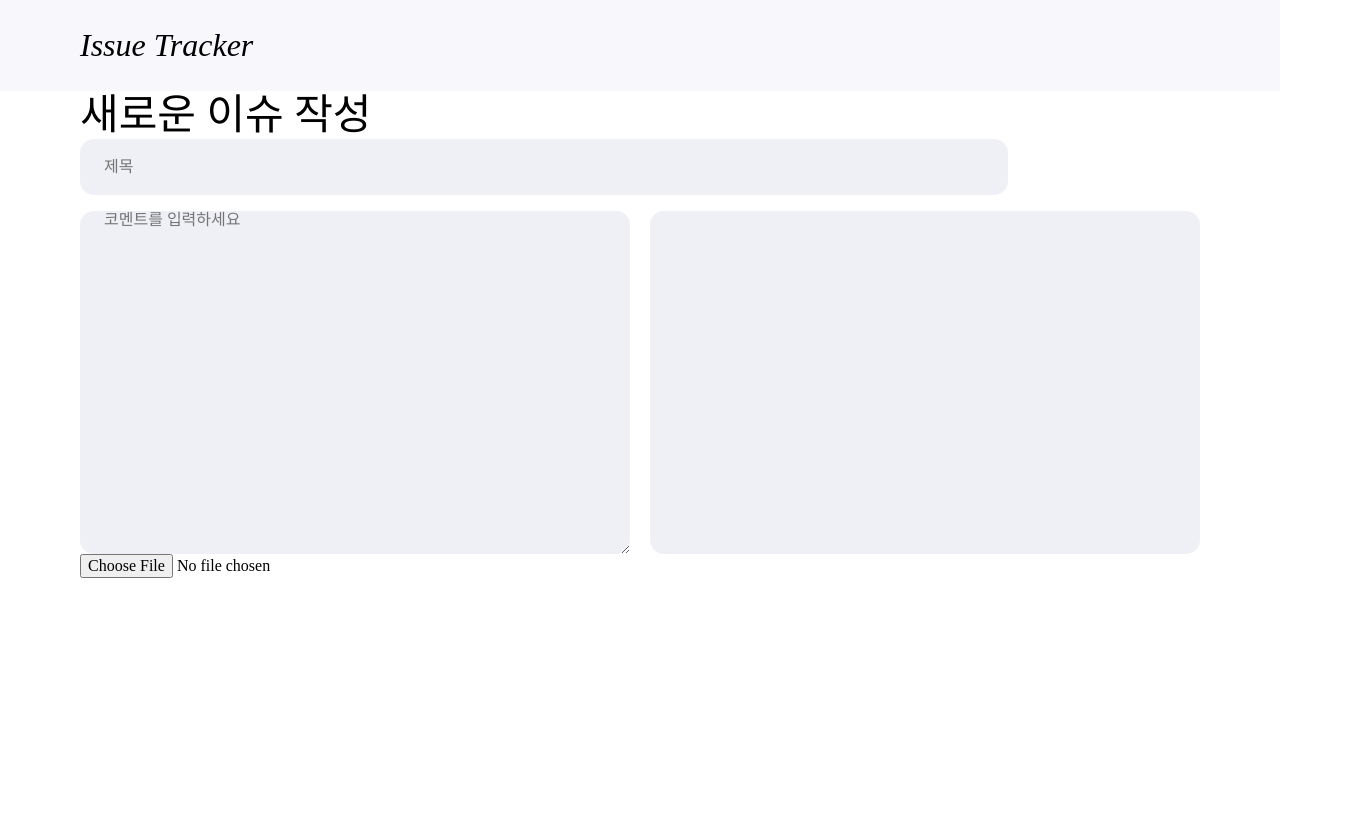
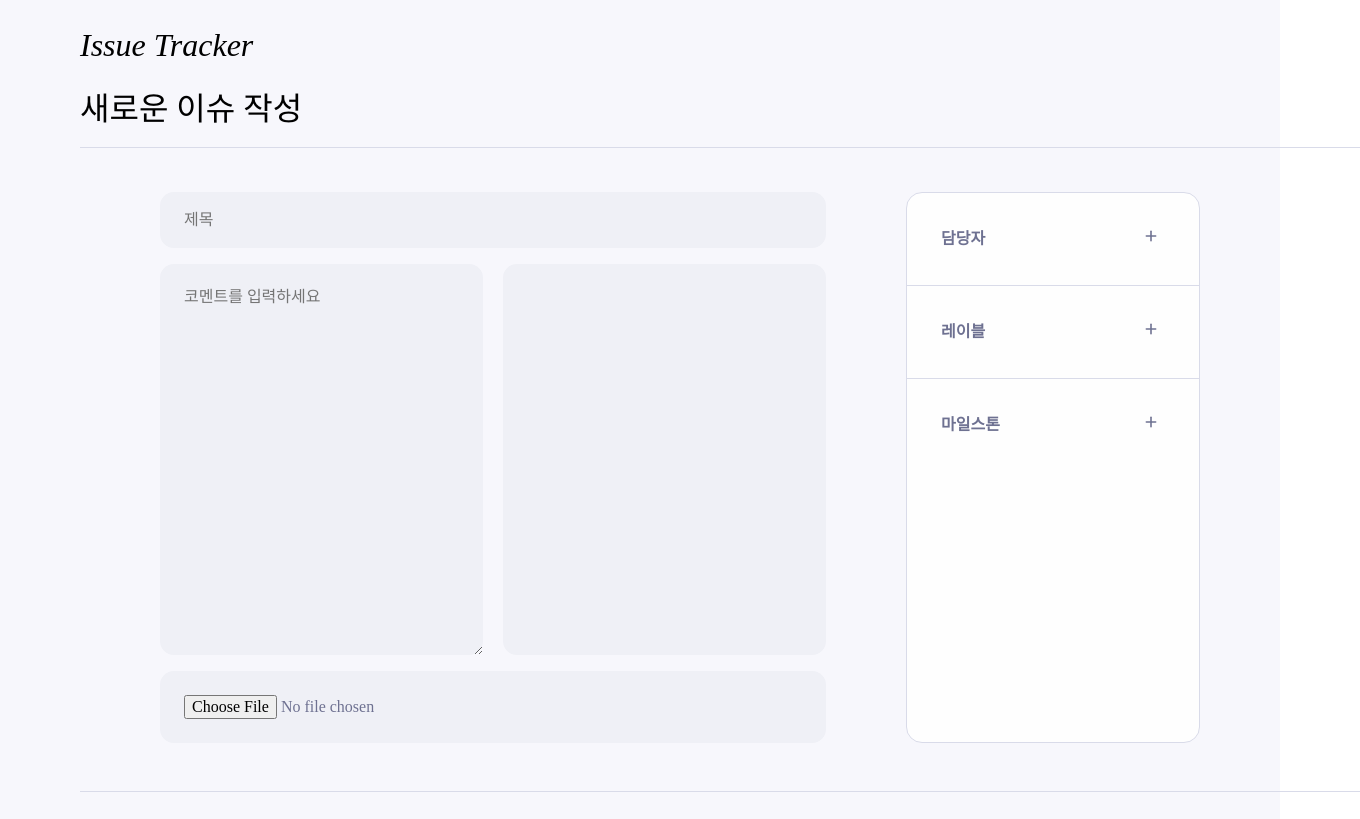
Before and after one commit to codesquad-members-2021/issue-tracker, a React (Create React App) app in the folder frontend/: page / in a window 1280 px wide. Shown: the top 819 px of the page, 1360 px wide, since content can reach past the window. Built offline with nearby package versions, Linux system fonts and the light colour scheme.

Commit message:
add :  AddIssuePage 추가 UI 구현

```diff
--- a/frontend/src/App.css
+++ b/frontend/src/App.css
@@ -10,7 +10,7 @@ a {
 }
 
 :root {
-  --TitleFontSize: 4.2rem;
+  --TitleFontSize: 3.2rem;
 }
 body {
   min-width: 1046px;
--- /dev/null
+++ b/frontend/src/components/common/icons/plus.tsx
@@ -0,0 +1,12 @@
+import React from 'react'
+
+const Plus = () => {
+  return (
+    <svg width="16" height="16" viewBox="0 0 16 16" fill="none" xmlns="http://www.w3.org/2000/svg">
+    <path d="M8 3.3335V12.6668" stroke="#6E7191" stroke-width="1.6" stroke-linecap="round" stroke-linejoin="round"/>
+    <path d="M3.33337 8H12.6667" stroke="#6E7191" stroke-width="1.6" stroke-linecap="round" stroke-linejoin="round"/>
+    </svg>
+  )
+}
+
+export default Plus;
--- a/frontend/src/pages/AddIssuePage.tsx
+++ b/frontend/src/pages/AddIssuePage.tsx
@@ -1,6 +1,7 @@
 import styled from 'styled-components';
 import { useEffect, useState, useRef } from 'react'
 import ResponsiveLayout from '../components/common/ResponsiveLayout';
+import Plus from '../components/common/icons/plus';
 
 const AddIssuePage = () => {
   const [lastPressedKey, setLastPressedKey] = useState<any>();
@@ -8,16 +9,18 @@ const AddIssuePage = () => {
   const [textBlock, setTextBlock] = useState<any>({});
   const $OutputTextBox = useRef<any>()
 
-
   useEffect(() => {
     console.log("textBlock", textBlock);
   })
 
   useEffect(() => {
     $OutputTextBox.current.innerHTML = "";
+    let template = '';
     accumulateLetters.forEach((block) => {
-      $OutputTextBox.current.insertAdjacentHTML("beforeend", block.tag);
+      // $OutputTextBox.current.insertAdjacentHTML("beforeend", block.tag);
+      template += block.tag;
     });
+    $OutputTextBox.current.innerHTML = template;
 
   }, [accumulateLetters?.slice(-1)[0]])
 
@@ -83,12 +86,17 @@ const AddIssuePage = () => {
 
   return (
     <AddIssueLayout>
+      <TitleBlock>
+        <AddIssueTitle>새로운 이슈 작성</AddIssueTitle>
+      </TitleBlock>
+      <ProfilePictureBlock>
+
+      </ProfilePictureBlock>
+      <ContentBlock>
         <InputLayer>
-        <AddIssueTitle>새로운 이슈 작성</AddIssueTitle>
           <TitleInput type={"text"} placeholder={"제목"} />
           <CommentLayer>
             <CommentInput
-            // type={"text"}
               placeholder={"코멘트를 입력하세요"}
               onKeyDown={handleKeyDownEvent}
             />
@@ -96,17 +104,74 @@ const AddIssuePage = () => {
               {/* {textBlock.contents} */}
             </CommentOutput>
           </CommentLayer>
+          <AddFileLayer>
             <AddFile type={"file"}/>
+          </AddFileLayer>
         </InputLayer>
+        <OptionBlock>
+          <OptionLayer>
+            <div>담당자</div>
+            <button><Plus/></button>
+          </OptionLayer>
+          <OptionLayer>
+            <div>레이블</div>
+            <button><Plus/></button>
+          </OptionLayer>
+          <OptionLayer>
+            <div>마일스톤</div>
+            <button><Plus/></button>
+          </OptionLayer>
+        </OptionBlock>
+      </ContentBlock>
+      <UploadButton>완료</UploadButton>
     </AddIssueLayout>
   )
 }
 
-const AddIssueLayout = styled.div`
+const AddIssueLayout = styled(ResponsiveLayout)`
+  background-color: #F7F7FC;
+
+  display: flex;
+  flex-direction: column;
+
   width: 100%;
+  height: 100vh;
+  position: relative;
 `
+const TitleBlock = styled.div`
+`
+
+const ProfilePictureBlock = styled.div``
+
+const ContentBlock = styled.div`
+  display: flex;
+  margin-top: 3.2rem;
+
+  &::after {
+    content: "";
+    position: absolute;
+    background-color: #D9DBE9;
+    height: 1px;
+    width: 128rem;
+    top: 70rem;
+    left: 8rem;
+  }
+`
+
 const AddIssueTitle = styled.div`
   font-size: var(--TitleFontSize);
+  width: 100%;
+  margin-bottom: 3.2rem;
+
+  &::after {
+    content: "";
+    position: absolute;
+    background-color: #D9DBE9;
+    height: 1px;
+    width: 128rem;
+    top: 5.6rem;
+    left: 8rem;
+  }
 `
 const InputLayer = styled(ResponsiveLayout)`
   width: 100%;
@@ -115,8 +180,6 @@ const InputLayer = styled(ResponsiveLayout)`
   padding: 0 80px;
 `
 const TitleInput = styled.input`
-
-  width: 88rem;
   height: 5.6rem;
   margin-bottom: 1.6rem;
   border-radius: 1.4rem;
@@ -127,6 +190,15 @@ const TitleInput = styled.input`
 
 const CommentLayer = styled.div`
   display: flex;
+  margin-bottom: 1.6rem;
+`
+
+const AddFileLayer = styled.div`
+  border-radius: 1.4rem;
+  background-color: #EFF0F6;
+  border: none;
+  padding: 2.4rem;
+  color: #6E7191;
 `
 
 const CommentInput = styled.textarea`
@@ -135,7 +207,7 @@ const CommentInput = styled.textarea`
   border-radius: 1.4rem;
   background-color: #EFF0F6;
   border: none;
-  padding: 0 2.4rem;
+  padding: 2.4rem;
 `
 
 const CommentOutput = styled.div`
@@ -144,7 +216,7 @@ const CommentOutput = styled.div`
   border-radius: 1.4rem;
   background-color: #EFF0F6;
   border: none;
-  padding: 0 2.4rem;
+  padding: 2.4rem;
   margin-left: 2rem;
 `
 
@@ -152,4 +224,60 @@ const AddFile = styled.input`
   /* font-size: var(--TitleFontSize); */
 `
 
+const OptionBlock = styled.div`
+  display: flex;
+  flex-direction: column;
+
+  width: 30.8rem;
+  border-radius: 16px;
+  border: 1px solid #D9DBE9;
+
+  font-weight: bold;
+  line-height: 28px;
+  color: #6E7191;
+  background-color: #FEFEFE;
+
+  & > div {
+    padding: 3.2rem 3.4rem;
+  }
+
+`
+
+const OptionLayer = styled.div`
+  display: flex;
+  width: 22.4rem;
+
+  & > button {
+    margin-left: auto;
+    border: none;
+    background-color: transparent;
+    cursor: pointer;
+  }
+
+  & + & {
+    border-top: 1px solid #D9DBE9;
+  }
+`
+const UploadButton = styled.button`
+  width: 24rem;
+  height: 5.6rem;
+
+  border-radius: 20px;
+  border: none;
+  cursor: pointer;
+  font-weight: bold;
+  color: #FEFEFE;
+  background-color: #007AFF;
+  opacity: 0.5;
+
+  position: absolute;
+  top: 73rem;
+  left: 112rem;
+
+  &:hover {
+    background-color: #007AFF;
+    opacity: 1;
+  }
+`
+
 export default AddIssuePage;
```
Lines whose indentation alone changed are shown as unchanged.
